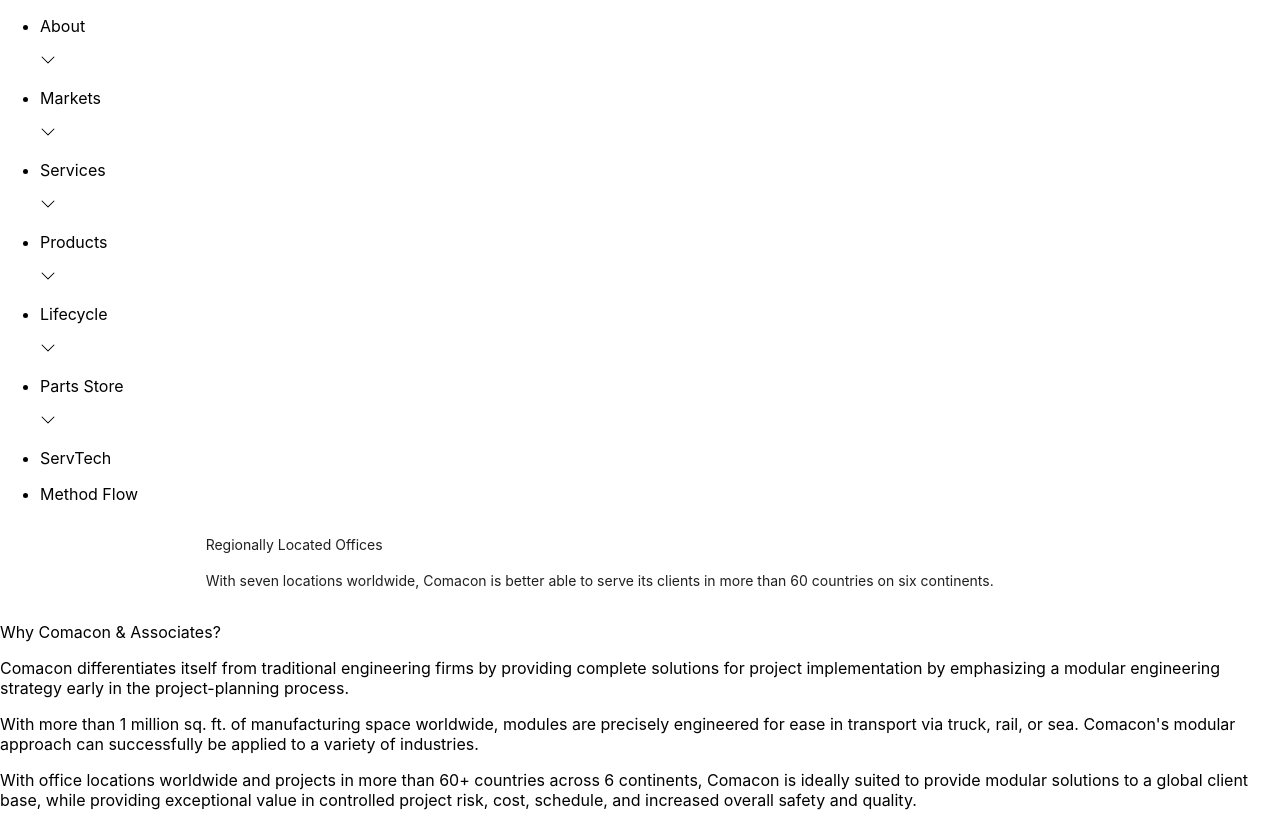
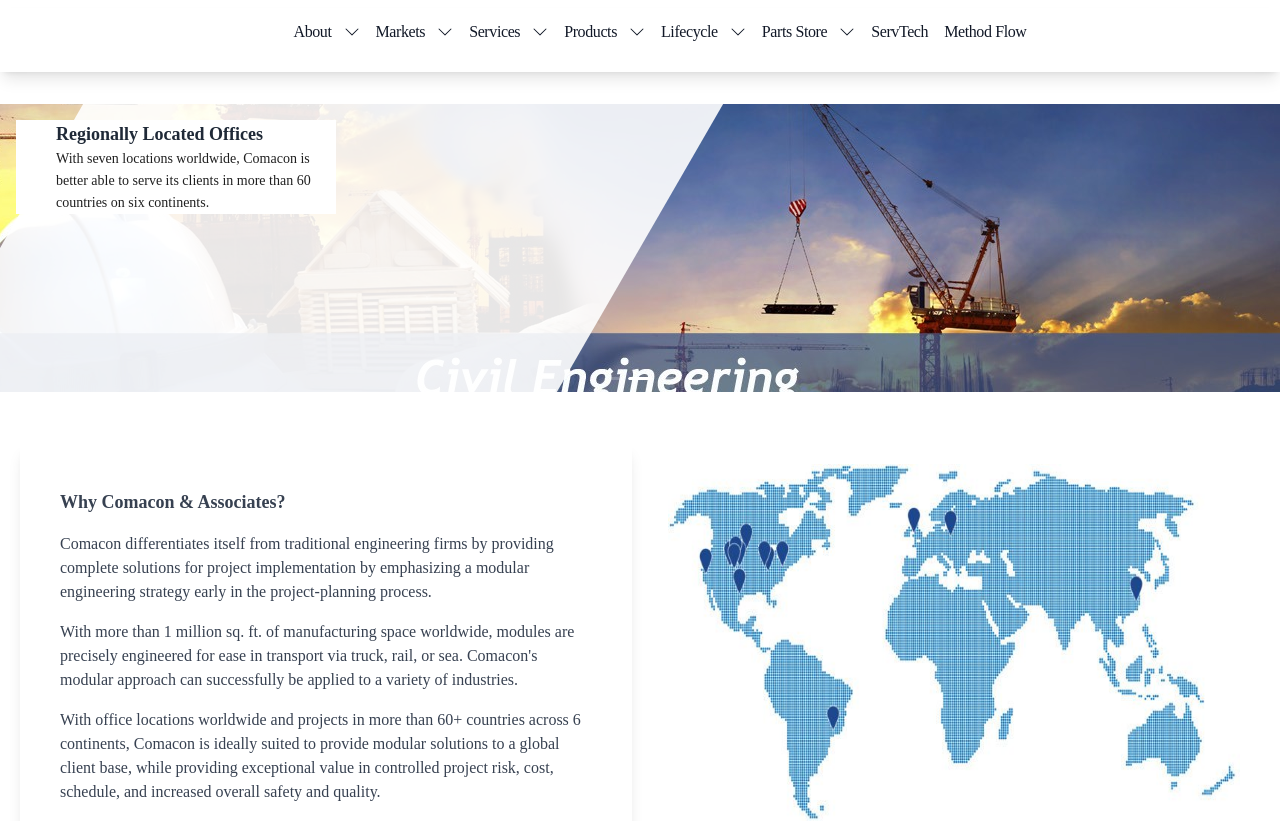
Before and after one commit to andrewfwamba/comacon-ltd-preview, a React (Create React App) app: page / in a window 1280 px wide. Shown: the top 821 px of the page. Built offline with nearby package versions, Linux system fonts and the light colour scheme.

Commit message:
global css

```diff
--- a/src/index.css
+++ b/src/index.css
@@ -1,13 +1,20 @@
-body {
-  margin: 0;
-  font-family: -apple-system, BlinkMacSystemFont, 'Segoe UI', 'Roboto', 'Oxygen',
-    'Ubuntu', 'Cantarell', 'Fira Sans', 'Droid Sans', 'Helvetica Neue',
-    sans-serif;
-  -webkit-font-smoothing: antialiased;
-  -moz-osx-font-smoothing: grayscale;
+@tailwind base;
+@tailwind components;
+@tailwind utilities;
+@import url("https://fonts.googleapis.com/css2?family=Kanit:wght@200;500&family=Poppins:wght@100;300;400;500&display=swap");
+
+* {
+  font-family: "Poppins",  sans-serif;
 }
 
-code {
-  font-family: source-code-pro, Menlo, Monaco, Consolas, 'Courier New',
-    monospace;
+.bg-first {
+  background: url("./assets/images/comaconimg1.jpg") right no-repeat;
 }
+
+.bg-second {
+  background: url("./assets/images/comaconimg2.jpg") right no-repeat;
+}
+
+.bg-third {
+  background: url("./assets/images/comaconimg3.jpg") right no-repeat;
+}
```
